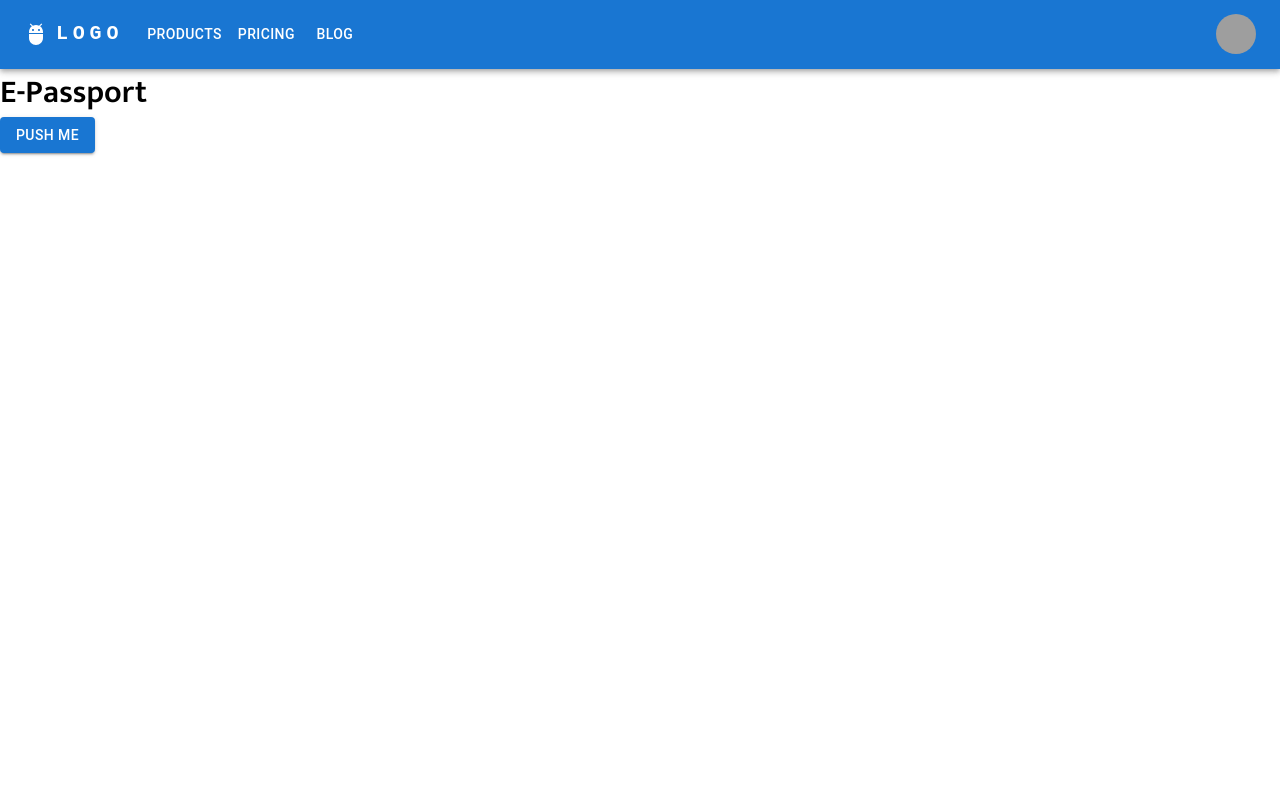
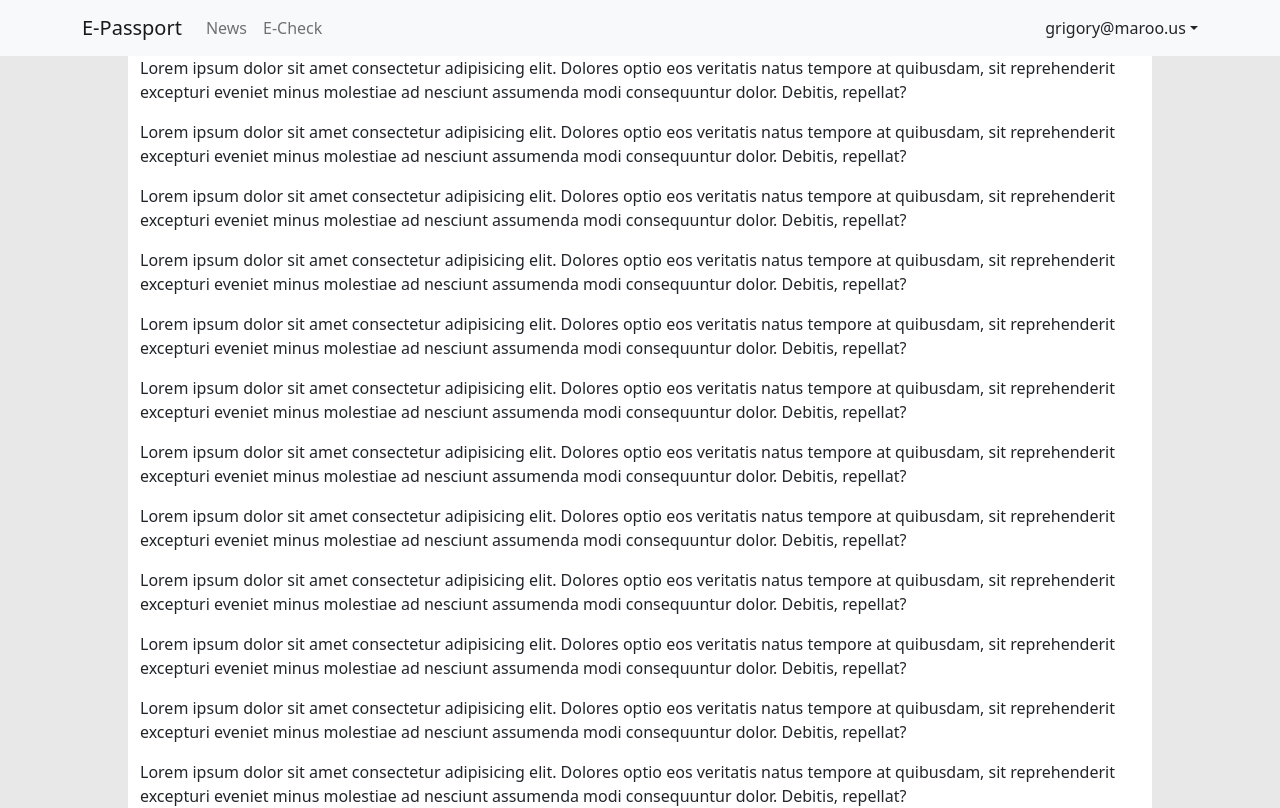
Before and after one commit to naHDop-tech/e-passport, a React app in the folder client/: page / in a window 1280 px wide. Shown: the top 808 px of the page. Built offline with nearby package versions, Linux system fonts and the light colour scheme; grey boxes are pictures that could not be loaded.

Commit message:
feat: initial, bootrtrap, recoil, apollo

```diff
--- a/client/src/App.tsx
+++ b/client/src/App.tsx
@@ -1,4 +1,3 @@
-import Button from '@mui/material/Button';
 import './style.css'
 
 import { MainLayout } from './components/layouts/MainLayout'
@@ -6,8 +5,20 @@ import { MainLayout } from './components/layouts/MainLayout'
 export function App(): JSX.Element {
   return (
     <MainLayout>
-      <h1>E-Passport</h1>
-      <Button variant="contained">Push me</Button>
+      <p>Lorem ipsum dolor sit amet consectetur adipisicing elit. Dolores optio eos veritatis natus tempore at quibusdam, sit reprehenderit excepturi eveniet minus molestiae ad nesciunt assumenda modi consequuntur dolor. Debitis, repellat?</p>
+      <p>Lorem ipsum dolor sit amet consectetur adipisicing elit. Dolores optio eos veritatis natus tempore at quibusdam, sit reprehenderit excepturi eveniet minus molestiae ad nesciunt assumenda modi consequuntur dolor. Debitis, repellat?</p>
+      <p>Lorem ipsum dolor sit amet consectetur adipisicing elit. Dolores optio eos veritatis natus tempore at quibusdam, sit reprehenderit excepturi eveniet minus molestiae ad nesciunt assumenda modi consequuntur dolor. Debitis, repellat?</p>
+      <p>Lorem ipsum dolor sit amet consectetur adipisicing elit. Dolores optio eos veritatis natus tempore at quibusdam, sit reprehenderit excepturi eveniet minus molestiae ad nesciunt assumenda modi consequuntur dolor. Debitis, repellat?</p>
+      <p>Lorem ipsum dolor sit amet consectetur adipisicing elit. Dolores optio eos veritatis natus tempore at quibusdam, sit reprehenderit excepturi eveniet minus molestiae ad nesciunt assumenda modi consequuntur dolor. Debitis, repellat?</p>
+      <p>Lorem ipsum dolor sit amet consectetur adipisicing elit. Dolores optio eos veritatis natus tempore at quibusdam, sit reprehenderit excepturi eveniet minus molestiae ad nesciunt assumenda modi consequuntur dolor. Debitis, repellat?</p>
+      <p>Lorem ipsum dolor sit amet consectetur adipisicing elit. Dolores optio eos veritatis natus tempore at quibusdam, sit reprehenderit excepturi eveniet minus molestiae ad nesciunt assumenda modi consequuntur dolor. Debitis, repellat?</p>
+      <p>Lorem ipsum dolor sit amet consectetur adipisicing elit. Dolores optio eos veritatis natus tempore at quibusdam, sit reprehenderit excepturi eveniet minus molestiae ad nesciunt assumenda modi consequuntur dolor. Debitis, repellat?</p>
+      <p>Lorem ipsum dolor sit amet consectetur adipisicing elit. Dolores optio eos veritatis natus tempore at quibusdam, sit reprehenderit excepturi eveniet minus molestiae ad nesciunt assumenda modi consequuntur dolor. Debitis, repellat?</p>
+      <p>Lorem ipsum dolor sit amet consectetur adipisicing elit. Dolores optio eos veritatis natus tempore at quibusdam, sit reprehenderit excepturi eveniet minus molestiae ad nesciunt assumenda modi consequuntur dolor. Debitis, repellat?</p>
+      <p>Lorem ipsum dolor sit amet consectetur adipisicing elit. Dolores optio eos veritatis natus tempore at quibusdam, sit reprehenderit excepturi eveniet minus molestiae ad nesciunt assumenda modi consequuntur dolor. Debitis, repellat?</p>
+      <p>Lorem ipsum dolor sit amet consectetur adipisicing elit. Dolores optio eos veritatis natus tempore at quibusdam, sit reprehenderit excepturi eveniet minus molestiae ad nesciunt assumenda modi consequuntur dolor. Debitis, repellat?</p>
+      <p>Lorem ipsum dolor sit amet consectetur adipisicing elit. Dolores optio eos veritatis natus tempore at quibusdam, sit reprehenderit excepturi eveniet minus molestiae ad nesciunt assumenda modi consequuntur dolor. Debitis, repellat?</p>
+      <p>Lorem ipsum dolor sit amet consectetur adipisicing elit. Dolores optio eos veritatis natus tempore at quibusdam, sit reprehenderit excepturi eveniet minus molestiae ad nesciunt assumenda modi consequuntur dolor. Debitis, repellat?</p>
     </MainLayout>
   )
 }
--- a/client/src/bootstrap.js
+++ b/client/src/bootstrap.js
@@ -1,4 +1,15 @@
 import ReactDOM from 'react-dom';
+import { ApolloProvider } from '@apollo/client';
+import { apolloClient } from './providers/ApolloProvider';
+import { RecoilRoot } from 'recoil';
 import { App } from './App';
+import 'bootstrap/dist/css/bootstrap.min.css';
 
-ReactDOM.render(<App />, document.querySelector('#root'));
+ReactDOM.render(
+  <ApolloProvider client={apolloClient}>
+    <RecoilRoot>
+      <App />
+    </RecoilRoot>
+  </ApolloProvider>,
+  document.querySelector('#root'),
+);
--- a/client/src/components/layouts/MainLayout/MainLayout.tsx
+++ b/client/src/components/layouts/MainLayout/MainLayout.tsx
@@ -1,166 +1,43 @@
-import { PropsWithChildren, useState, MouseEvent } from 'react'
-import { IMainProps } from './types'
+import { PropsWithChildren, useState, MouseEvent, useMemo } from 'react'
+import Container from 'react-bootstrap/Container';
+import Nav from 'react-bootstrap/Nav';
+import Navbar from 'react-bootstrap/Navbar';
+import NavDropdown from 'react-bootstrap/NavDropdown';
+import Row from 'react-bootstrap/Row';
+import Col from 'react-bootstrap/Col';
 
-import AppBar from '@mui/material/AppBar';
-import Box from '@mui/material/Box';
-import Toolbar from '@mui/material/Toolbar';
-import IconButton from '@mui/material/IconButton';
-import Typography from '@mui/material/Typography';
-import Menu from '@mui/material/Menu';
-import MenuIcon from '@mui/icons-material/Menu';
-import Container from '@mui/material/Container';
-import Avatar from '@mui/material/Avatar';
-import Button from '@mui/material/Button';
-import Tooltip from '@mui/material/Tooltip';
-import MenuItem from '@mui/material/MenuItem';
-import AdbIcon from '@mui/icons-material/Adb';
-
-const pages = ['Products', 'Pricing', 'Blog'];
-const settings = ['Profile', 'Account', 'Dashboard', 'Logout'];
-
-export function MainLayout(props: PropsWithChildren<IMainProps>) {
+export function MainLayout(props: PropsWithChildren<{}>) {
   const { children } = props
-  const [anchorElNav, setAnchorElNav] = useState<null | HTMLElement>(null);
-  const [anchorElUser, setAnchorElUser] = useState<null | HTMLElement>(null);
-
-  const handleOpenNavMenu = (event: MouseEvent<HTMLElement>) => {
-    setAnchorElNav(event.currentTarget);
-  };
-  const handleOpenUserMenu = (event: MouseEvent<HTMLElement>) => {
-    setAnchorElUser(event.currentTarget);
-  };
-
-  const handleCloseNavMenu = () => {
-    setAnchorElNav(null);
-  };
-
-  const handleCloseUserMenu = () => {
-    setAnchorElUser(null);
-  };
   return (
     <>
-    <AppBar position="static">
-      <Container maxWidth="xl">
-        <Toolbar disableGutters>
-          <AdbIcon sx={{ display: { xs: 'none', md: 'flex' }, mr: 1 }} />
-          <Typography
-            variant="h6"
-            noWrap
-            component="a"
-            href="/"
-            sx={{
-              mr: 2,
-              display: { xs: 'none', md: 'flex' },
-              fontFamily: 'monospace',
-              fontWeight: 700,
-              letterSpacing: '.3rem',
-              color: 'inherit',
-              textDecoration: 'none',
-            }}
-          >
-            LOGO
-          </Typography>
-
-          <Box sx={{ flexGrow: 1, display: { xs: 'flex', md: 'none' } }}>
-            <IconButton
-              size="large"
-              aria-label="account of current user"
-              aria-controls="menu-appbar"
-              aria-haspopup="true"
-              onClick={handleOpenNavMenu}
-              color="inherit"
-            >
-              <MenuIcon />
-            </IconButton>
-            <Menu
-              id="menu-appbar"
-              anchorEl={anchorElNav}
-              anchorOrigin={{
-                vertical: 'bottom',
-                horizontal: 'left',
-              }}
-              keepMounted
-              transformOrigin={{
-                vertical: 'top',
-                horizontal: 'left',
-              }}
-              open={Boolean(anchorElNav)}
-              onClose={handleCloseNavMenu}
-              sx={{
-                display: { xs: 'block', md: 'none' },
-              }}
-            >
-              {pages.map((page) => (
-                <MenuItem key={page} onClick={handleCloseNavMenu}>
-                  <Typography textAlign="center">{page}</Typography>
-                </MenuItem>
-              ))}
-            </Menu>
-          </Box>
-          <AdbIcon sx={{ display: { xs: 'flex', md: 'none' }, mr: 1 }} />
-          <Typography
-            variant="h5"
-            noWrap
-            component="a"
-            href=""
-            sx={{
-              mr: 2,
-              display: { xs: 'flex', md: 'none' },
-              flexGrow: 1,
-              fontFamily: 'monospace',
-              fontWeight: 700,
-              letterSpacing: '.3rem',
-              color: 'inherit',
-              textDecoration: 'none',
-            }}
-          >
-            LOGO
-          </Typography>
-          <Box sx={{ flexGrow: 1, display: { xs: 'none', md: 'flex' } }}>
-            {pages.map((page) => (
-              <Button
-                key={page}
-                onClick={handleCloseNavMenu}
-                sx={{ my: 2, color: 'white', display: 'block' }}
-              >
-                {page}
-              </Button>
-            ))}
-          </Box>
-
-          <Box sx={{ flexGrow: 0 }}>
-            <Tooltip title="Open settings">
-              <IconButton onClick={handleOpenUserMenu} sx={{ p: 0 }}>
-                <Avatar alt="Remy Sharp" src="/static/images/avatar/2.jpg" />
-              </IconButton>
-            </Tooltip>
-            <Menu
-              sx={{ mt: '45px' }}
-              id="menu-appbar"
-              anchorEl={anchorElUser}
-              anchorOrigin={{
-                vertical: 'top',
-                horizontal: 'right',
-              }}
-              keepMounted
-              transformOrigin={{
-                vertical: 'top',
-                horizontal: 'right',
-              }}
-              open={Boolean(anchorElUser)}
-              onClose={handleCloseUserMenu}
-            >
-              {settings.map((setting) => (
-                <MenuItem key={setting} onClick={handleCloseUserMenu}>
-                  <Typography textAlign="center">{setting}</Typography>
-                </MenuItem>
-              ))}
-            </Menu>
-          </Box>
-        </Toolbar>
-      </Container>
-    </AppBar>
-    {children}
+      <Navbar sticky="top" bg="light" expand="lg">
+        <Container>
+          <Navbar.Brand href="#home">E-Passport</Navbar.Brand>
+          <Navbar.Toggle aria-controls="basic-navbar-nav" />
+          <Navbar.Collapse id="basic-navbar-nav">
+            <Nav className="me-auto">
+              <Nav.Link href="#news">News</Nav.Link>
+              <Nav.Link href="#e-check">E-Check</Nav.Link>
+            </Nav>
+          </Navbar.Collapse>
+          <NavDropdown align="end" title="grigory@maroo.us" id="basic-nav-dropdown">
+            <NavDropdown.Item href="#action/profile">Profile</NavDropdown.Item>
+            <NavDropdown.Item href="#action/settings">
+              Settings
+            </NavDropdown.Item>
+            <NavDropdown.Item href="#action/edit-profile">Edit Profile</NavDropdown.Item>
+            <NavDropdown.Divider />
+            <NavDropdown.Item href="#action/logout">
+              Logout
+            </NavDropdown.Item>
+          </NavDropdown>
+        </Container>
+      </Navbar>
+      <div style={{ backgroundColor: '#E8E8E8', padding: '0 10%' }}>
+        <Container style={{ backgroundColor: '#FFF' }}>
+          {children}
+        </Container>
+      </div>
     </>
   )
 }
--- /dev/null
+++ b/client/src/providers/ApolloProvider.ts
@@ -0,0 +1,48 @@
+import { GraphQLWsLink } from '@apollo/client/link/subscriptions';
+import { createClient } from 'graphql-ws';
+import { getMainDefinition } from '@apollo/client/utilities';
+import { split, HttpLink, concat, ApolloLink } from '@apollo/client';
+
+import {
+  ApolloClient,
+  InMemoryCache,
+} from "@apollo/client";
+
+const httpLink = new HttpLink({
+  uri: 'http://localhost:3000/graphql'
+});
+
+const wsLink = new GraphQLWsLink(createClient({
+  url: 'ws://localhost:3000/subscription',
+}));
+
+const splitLink = split(
+  ({ query }) => {
+    const definition = getMainDefinition(query);
+    return (
+      definition.kind === 'OperationDefinition' &&
+      definition.operation === 'subscription'
+    );
+  },
+  wsLink,
+  httpLink,
+);
+
+const authMiddleware = new ApolloLink((operation, forward) => {
+  // add the authorization to the headers
+  operation.setContext(({ headers = {} }) => ({
+    headers: {
+      ...headers,
+      authorization: localStorage.getItem('token') || null,
+    }
+  }));
+
+  return forward(operation);
+})
+
+export const apolloClient = new ApolloClient({
+  link: concat(authMiddleware, splitLink),
+  cache: new InMemoryCache({
+    addTypename: false
+  })
+});
--- a/client/webpack.config.js
+++ b/client/webpack.config.js
@@ -45,6 +45,9 @@ module.exports = {
     new CleanWebpackPlugin(),
   ],
   devServer: {
+    client: {
+      logging: 'info',
+    },
     static: path.join(__dirname, './src'),
     port: 3001,
     hot: 'only',
```
Also changed, not shown: client/package.json (+6 -5 lines), 1 other file (tests, documents, lock files or other folders).
